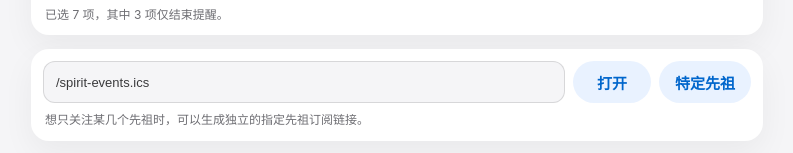
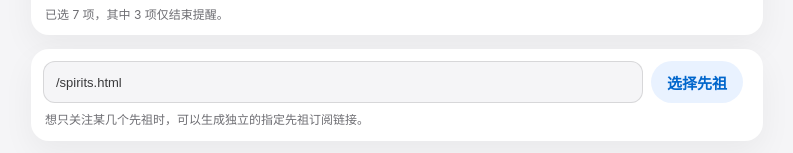
Before and after one commit to mosyoyo/mo-sky-stones, a website: page subscribe.html in a window 1280 px wide. Shown: the part 787-940 px from the top of the page, without its empty margins (243-1036 px from the left). Drawn offline with Linux system fonts and the light colour scheme.

Commit message:
fix: route spirit selection through builder

```diff
--- a/subscribe.html
+++ b/subscribe.html
@@ -126,9 +126,8 @@
     </section>
     <section class="link-panel">
       <div class="url-row">
-        <input type="text" value="/spirit-events.ics" readonly>
-        <a class="button" href="/spirit-events.ics">打开</a>
-        <a class="button" href="/spirits.html">特定先祖</a>
+        <input type="text" value="/spirits.html" readonly>
+        <a class="button" href="/spirits.html">选择先祖</a>
       </div>
       <p class="summary">想只关注某几个先祖时，可以生成独立的指定先祖订阅链接。</p>
     </section>
```
